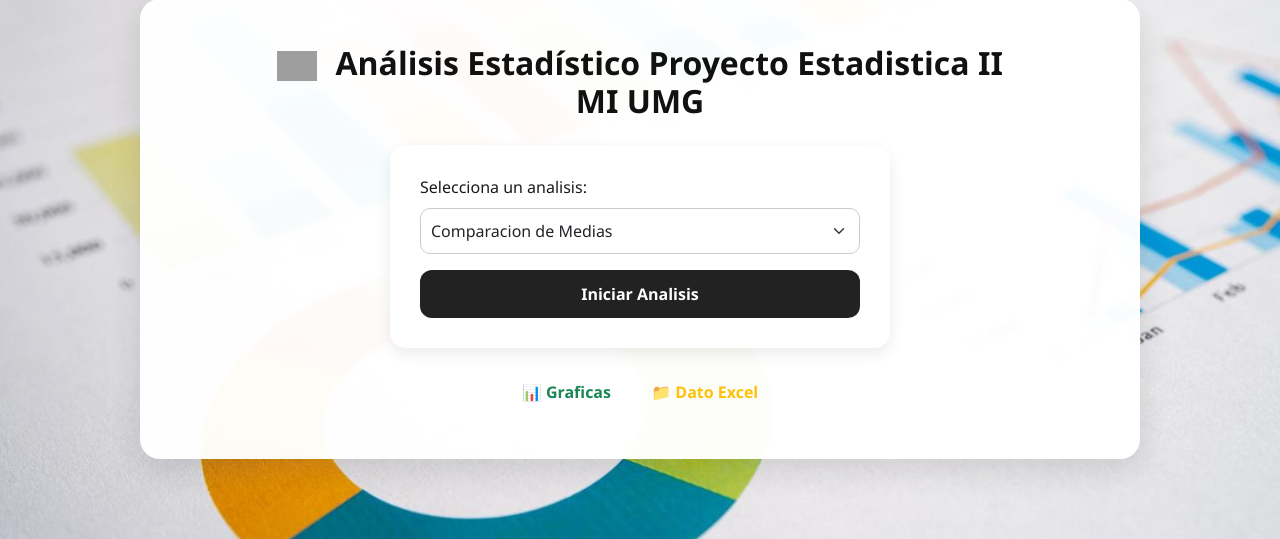
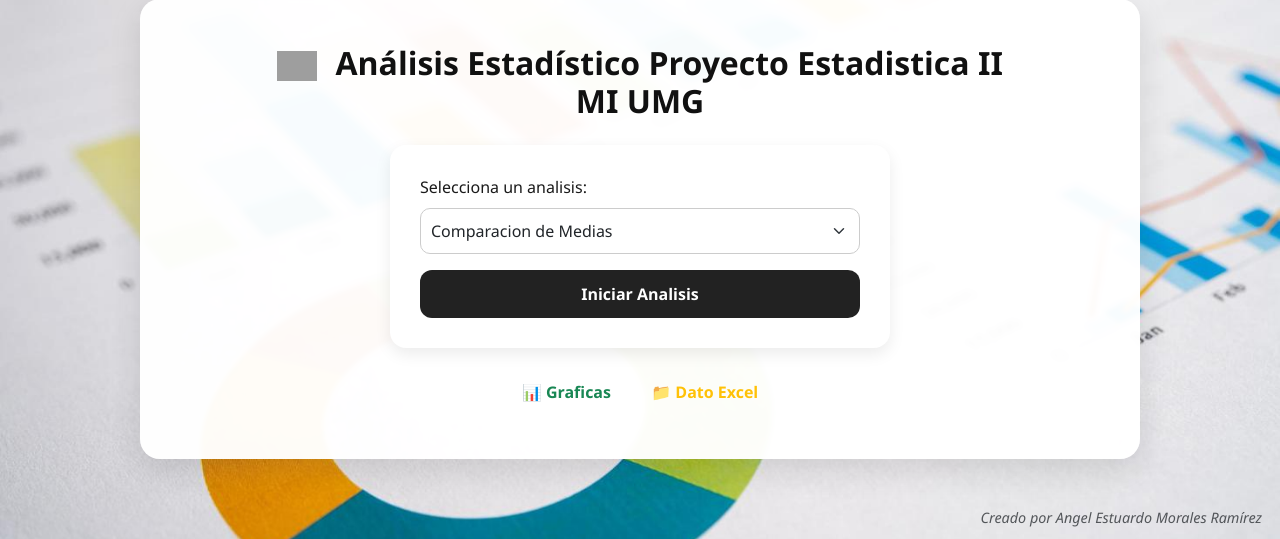
Before and after one commit to AngelRamiz/Proyecto-Estadistica-2, a Flask app: template templates/index.html in a window 1280 px wide. Shown: the part 261-800 px from the top of the page. Run offline with Flask 3, Linux system fonts and the light colour scheme; the template is opened without the code that fills it, so the values that code supplies are empty; parts of the project's set-up code (start-up, migrations or seed data) failed here and were passed over; grey boxes are pictures that could not be loaded.

Commit message:
Toques finales

```diff
--- a/app.py
+++ b/app.py
@@ -32,7 +32,7 @@
 
     return f"Elegiste el análisis: {analisis}"
 
-#  Comparación de medias validada
+#  Comparacion de medias
 @app.route('/calcular_ttest', methods=['POST'])
 def calcular_ttest():
     grupo1 = request.form['grupo1']
@@ -69,7 +69,7 @@
 
     return render_template("resultado_ttest.html", resultado=resultado)
 
-# Regresion Lineal con datos del Excel o manuales
+# Regresion Lineal
 @app.route('/regresion_custom', methods=['POST'])
 def regresion_custom():
     modo = request.form['modo']
--- a/templates/index.html
+++ b/templates/index.html
@@ -7,6 +7,7 @@
   <link rel="stylesheet" href="/static/style.css">
 </head>
 <body>
+
   <header class="umg-header mb-4">
   <img src="/static/fondo1.jpg" alt="Universidad Mariano Gálvez" class="img-fluid umg-banner">
 </header>
@@ -51,6 +52,9 @@
       <a href="/datos" class="text-warning">📁 Dato Excel</a>
     </div>
   </div>
+  <footer class="text-muted text-end mt-5 me-2" style="position: fixed; bottom: 10px; right: 10px; font-size: 0.9em;">
+  <em>Creado por Angel Estuardo Morales Ramírez</em>
+  </footer>
 
 </body>
 </html>
```
Also changed, not shown: static/style.css (+9 -9 lines).
